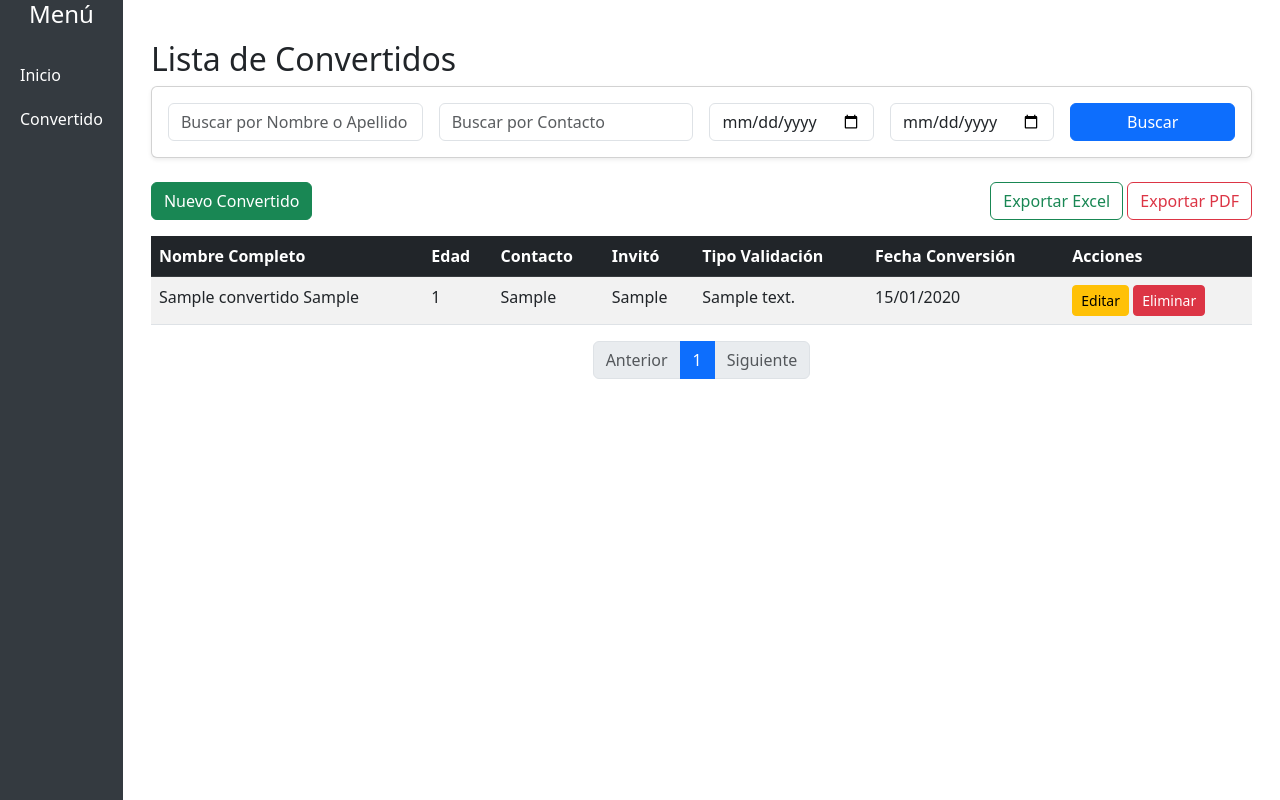
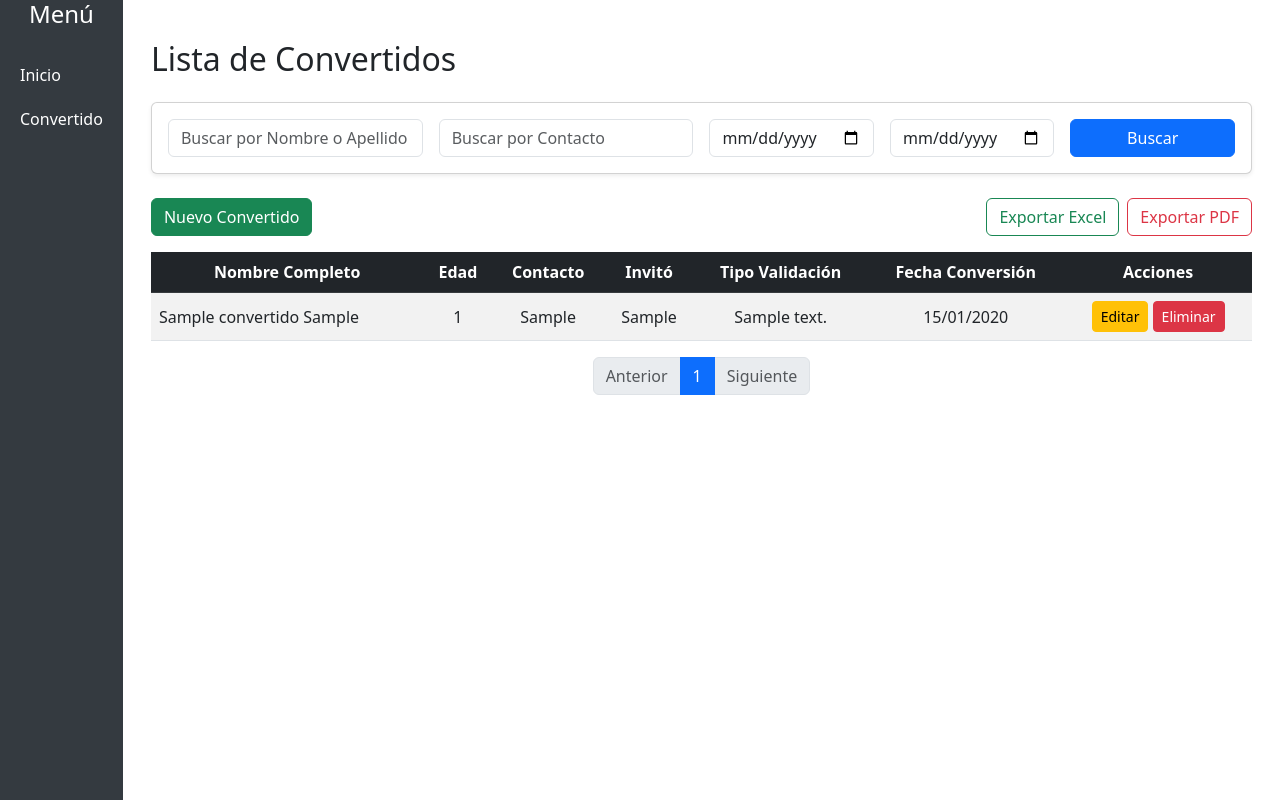
Before and after one commit to jrdar1993/Evang, a Flask app: page /convertido/ in a window 1280 px wide. Run offline with Flask 2, Linux system fonts and the light colour scheme; tables that the repository leaves empty hold one stand-in row (values such as "Sample post").

Commit message:
Update list.html

```diff
--- a/templates/convertido/list.html
+++ b/templates/convertido/list.html
@@ -1,62 +1,61 @@
 {% extends 'base.html' %}
 {% block content %}
 <div class="container mt-4">
-    <h2>Lista de Convertidos</h2>
+    <h2 class="mb-4">Lista de Convertidos</h2>
 
     <!-- Formulario de búsqueda -->
     <form method="get" class="card p-3 mb-4 shadow-sm">
         <div class="row g-3">
-            <div class="col-md-3">
+            <div class="col-md-3 col-12">
                 <input type="text" name="nombre" class="form-control" placeholder="Buscar por Nombre o Apellido" value="{{ nombre }}">
             </div>
-            <div class="col-md-3">
+            <div class="col-md-3 col-12">
                 <input type="text" name="contacto" class="form-control" placeholder="Buscar por Contacto" value="{{ contacto }}">
             </div>
-            <div class="col-md-2">
+            <div class="col-md-2 col-6">
                 <input type="date" name="fecha_inicio" class="form-control" value="{{ fecha_inicio }}">
             </div>
-            <div class="col-md-2">
+            <div class="col-md-2 col-6">
                 <input type="date" name="fecha_fin" class="form-control" value="{{ fecha_fin }}">
             </div>
-            <div class="col-md-2 d-grid">
+            <div class="col-md-2 col-12 d-grid">
                 <button type="submit" class="btn btn-primary">Buscar</button>
             </div>
         </div>
     </form>
 
     <!-- Acciones -->
-    <div class="mb-3 d-flex justify-content-between">
+    <div class="mb-3 d-flex flex-column flex-md-row justify-content-between align-items-start align-items-md-center gap-2">
         <a href="{{ url_for('convertido.nuevo') }}" class="btn btn-success">Nuevo Convertido</a>
-        <div>
+        <div class="d-flex gap-2">
             <a href="{{ url_for('convertido.export_excel', nombre=nombre, contacto=contacto, fecha_inicio=fecha_inicio, fecha_fin=fecha_fin) }}" class="btn btn-outline-success">Exportar Excel</a>
             <a href="{{ url_for('convertido.export_pdf', nombre=nombre, contacto=contacto, fecha_inicio=fecha_inicio, fecha_fin=fecha_fin) }}" class="btn btn-outline-danger">Exportar PDF</a>
         </div>
     </div>
 
-    <!-- Tabla de registros -->
-    <table class="table table-striped table-hover">
+    <!-- Tabla responsiva -->
+    <div class="table-responsive">
+        <table class="table table-striped table-hover align-middle text-center">
             <thead class="table-dark">
                 <tr>
-
                     <th>Nombre Completo</th>
                     <th>Edad</th>
                     <th>Contacto</th>
                     <th>Invitó</th>
                     <th>Tipo Validación</th>
-        <th>Fecha Conversión</th>
+                    <th class="text-nowrap">Fecha Conversión</th>
                     <th>Acciones</th>
                 </tr>
             </thead>
             <tbody>
                 {% for reg in registros %}
                 <tr>
-
-        <td>{{ reg.nombres }} {{ reg.apellidos }}</td>
+                    <td class="text-start">{{ reg.nombres }} {{ reg.apellidos }}</td>
                     <td>{{ reg.edad }}</td>
                     <td>{{ reg.contacto }}</td>
                     <td>{{ reg.invito }}</td>
                     <td>{{ reg.tipo_validacion.descripcion }}</td>
-        <td>{{ reg.fecha_conversion.strftime('%d/%m/%Y') }}</td>
+                    <td class="text-nowrap">{{ reg.fecha_conversion.strftime('%d/%m/%Y') }}</td>
                     <td>
                         <a href="{{ url_for('convertido.editar', id=reg.id) }}" class="btn btn-warning btn-sm">Editar</a>
                         <a href="{{ url_for('convertido.eliminar', id=reg.id) }}" class="btn btn-danger btn-sm" onclick="return confirm('¿Seguro que deseas eliminar?')">Eliminar</a>
@@ -65,11 +64,11 @@
                 {% endfor %}
             </tbody>
         </table>
+    </div>
 
     <!-- Paginación -->
     <nav aria-label="Page navigation">
-      <ul class="pagination justify-content-center">
-
+        <ul class="pagination justify-content-center flex-wrap">
             {% if pagination.has_prev %}
             <li class="page-item">
                 <a class="page-link" href="{{ url_for('convertido.index', page=pagination.prev_num, nombre=nombre, contacto=contacto, fecha_inicio=fecha_inicio, fecha_fin=fecha_fin) }}">Anterior</a>
@@ -95,7 +94,6 @@
             {% else %}
             <li class="page-item disabled"><span class="page-link">Siguiente</span></li>
             {% endif %}
-
         </ul>
     </nav>
 
```
Lines whose indentation alone changed are shown as unchanged.
